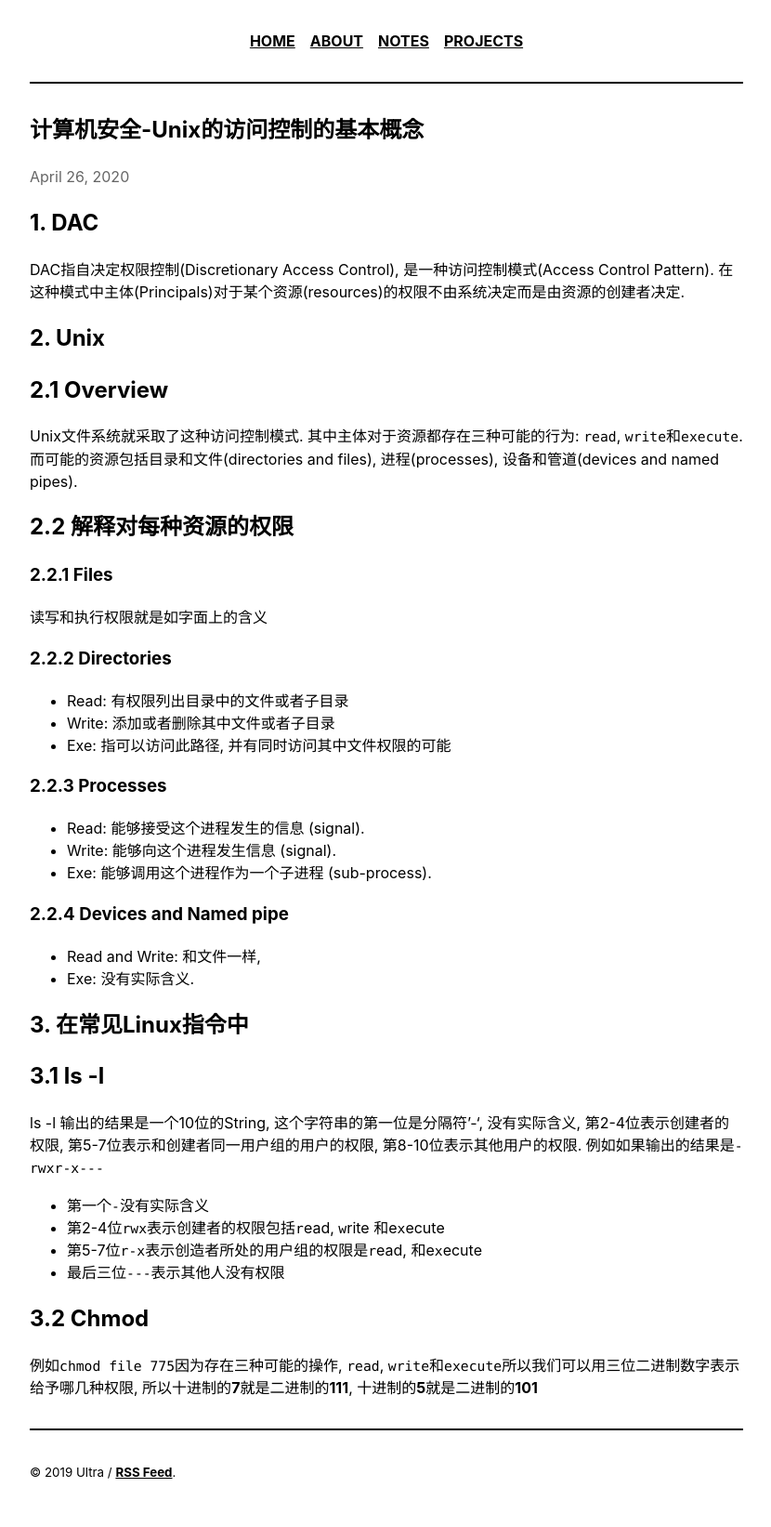
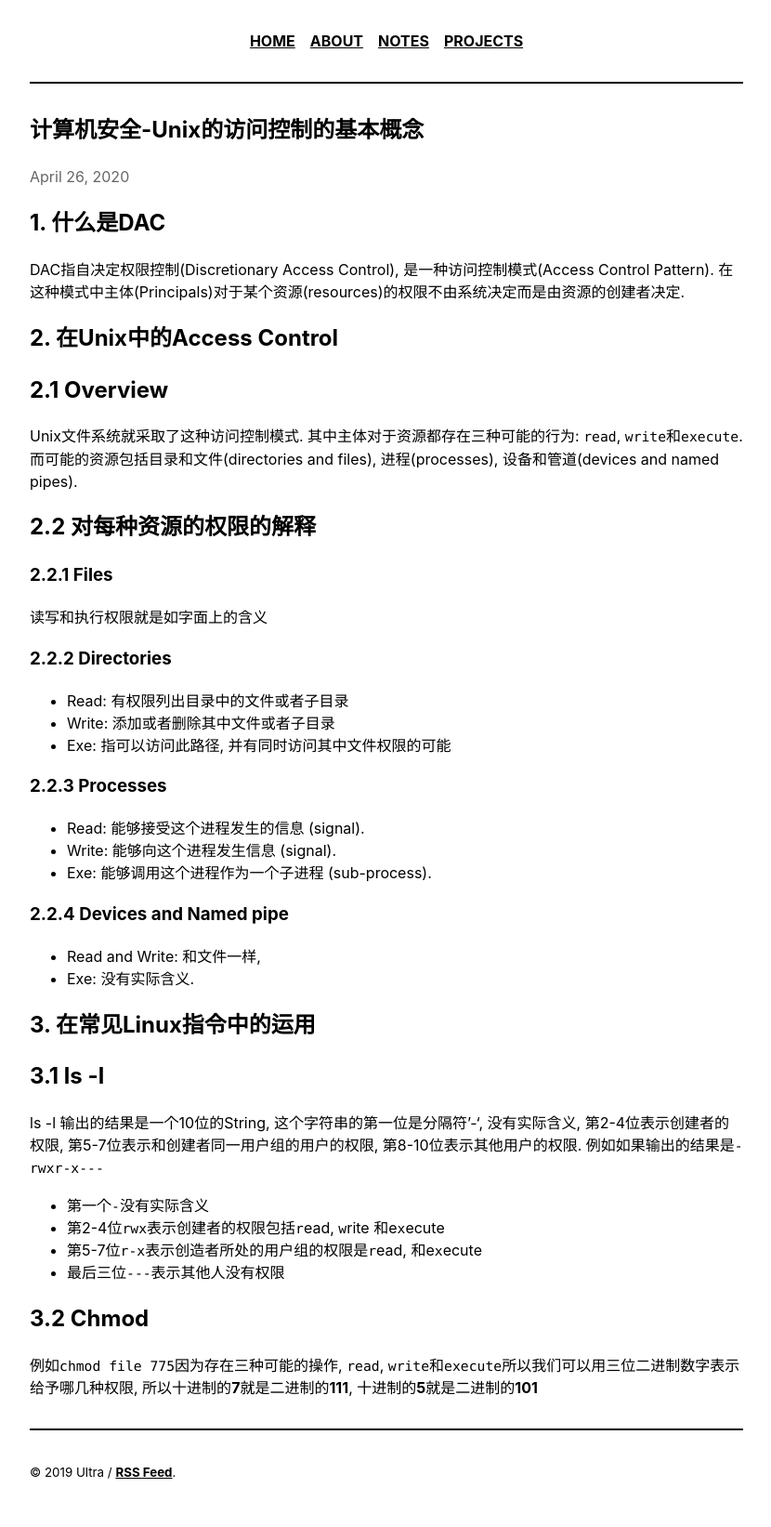
Before and after one commit to aooXu/aooXu.github.io, a Jekyll site: the page built from _posts/2020-04-26-linux-file-permission.md, in a window 1280 px wide. Shown: the whole page at 93% size, without its empty margins (224-1054 px from the left). Built offline with Jekyll 4.4.1, drawn with Linux system fonts in a browser that asks for light colours.

Commit message:
update the access control 02

```diff
--- a/_posts/2020-04-26-linux-file-permission.md
+++ b/_posts/2020-04-26-linux-file-permission.md
@@ -4,11 +4,11 @@ title: 计算机安全-Unix的访问控制的基本概念
 description: 今天看到课件里面说Unix文件系统中每个文件的权限都用一个10位String来表述, 有些没搞懂到底是什么意思, 所以写了这篇文章.
 ---
 
-# 1. DAC
+# 1. 什么是DAC
 
 DAC指自决定权限控制(Discretionary Access Control), 是一种访问控制模式(Access Control Pattern). 在这种模式中主体(Principals)对于某个资源(resources)的权限不由系统决定而是由资源的创建者决定.
 
-# 2. Unix
+# 2. 在Unix中的Access Control
 
 ## 2.1 Overview
 
@@ -16,7 +16,7 @@ Unix文件系统就采取了这种访问控制模式.
 其中主体对于资源都存在三种可能的行为: `read`, `write`和`execute`.
 而可能的资源包括目录和文件(directories and files), 进程(processes), 设备和管道(devices and named pipes).
 
-## 2.2 解释对每种资源的权限
+## 2.2 对每种资源的权限的解释
 
 ### 2.2.1 Files
 
@@ -39,9 +39,9 @@ Unix文件系统就采取了这种访问控制模式.
 * Read and Write: 和文件一样,
 * Exe: 没有实际含义.
 
-# 3. 在常见Linux指令中
+# 3. 在常见Linux指令中的运用
 
-# 3.1 ls -l
+## 3.1 ls -l
 
 ls -l 输出的结果是一个10位的String, 这个字符串的第一位是分隔符'-', 没有实际含义, 第2-4位表示创建者的权限, 第5-7位表示和创建者同一用户组的用户的权限, 第8-10位表示其他用户的权限. 例如如果输出的结果是`-rwxr-x---`
 * 第一个`-`没有实际含义
@@ -49,6 +49,6 @@ ls -l 输出的结果是一个10位的String, 这个字符串的第一位是分
 * 第5-7位`r-x`表示创造者所处的用户组的权限是`r`ead, 和e`x`ecute
 * 最后三位`---`表示其他人没有权限
 
-# 3.2 Chmod
+## 3.2 Chmod
 
 例如`chmod file 775`因为存在三种可能的操作, `read`, `write`和`execute`所以我们可以用三位二进制数字表示给予哪几种权限, 所以十进制的**7**就是二进制的**111**, 十进制的**5**就是二进制的**101**
```
